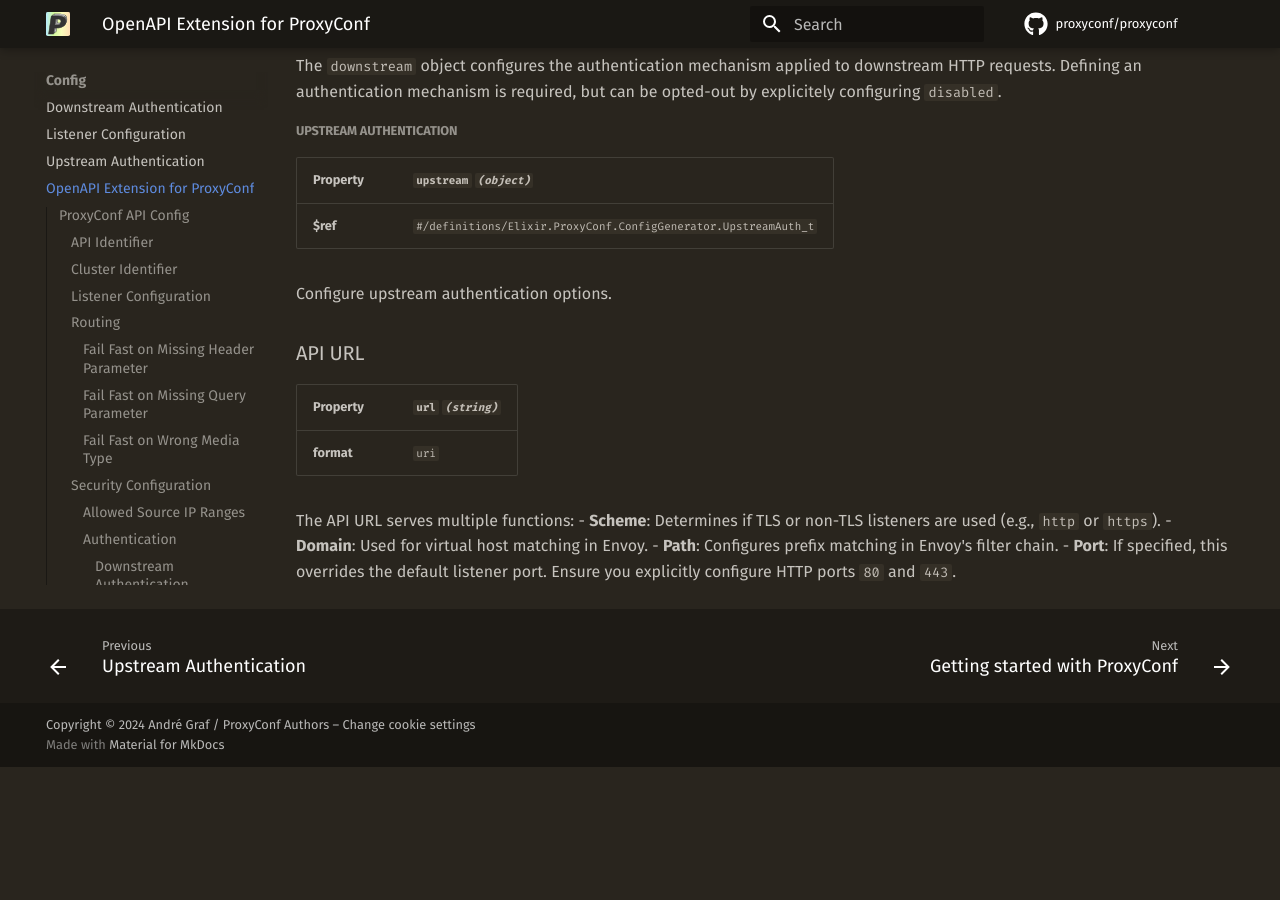
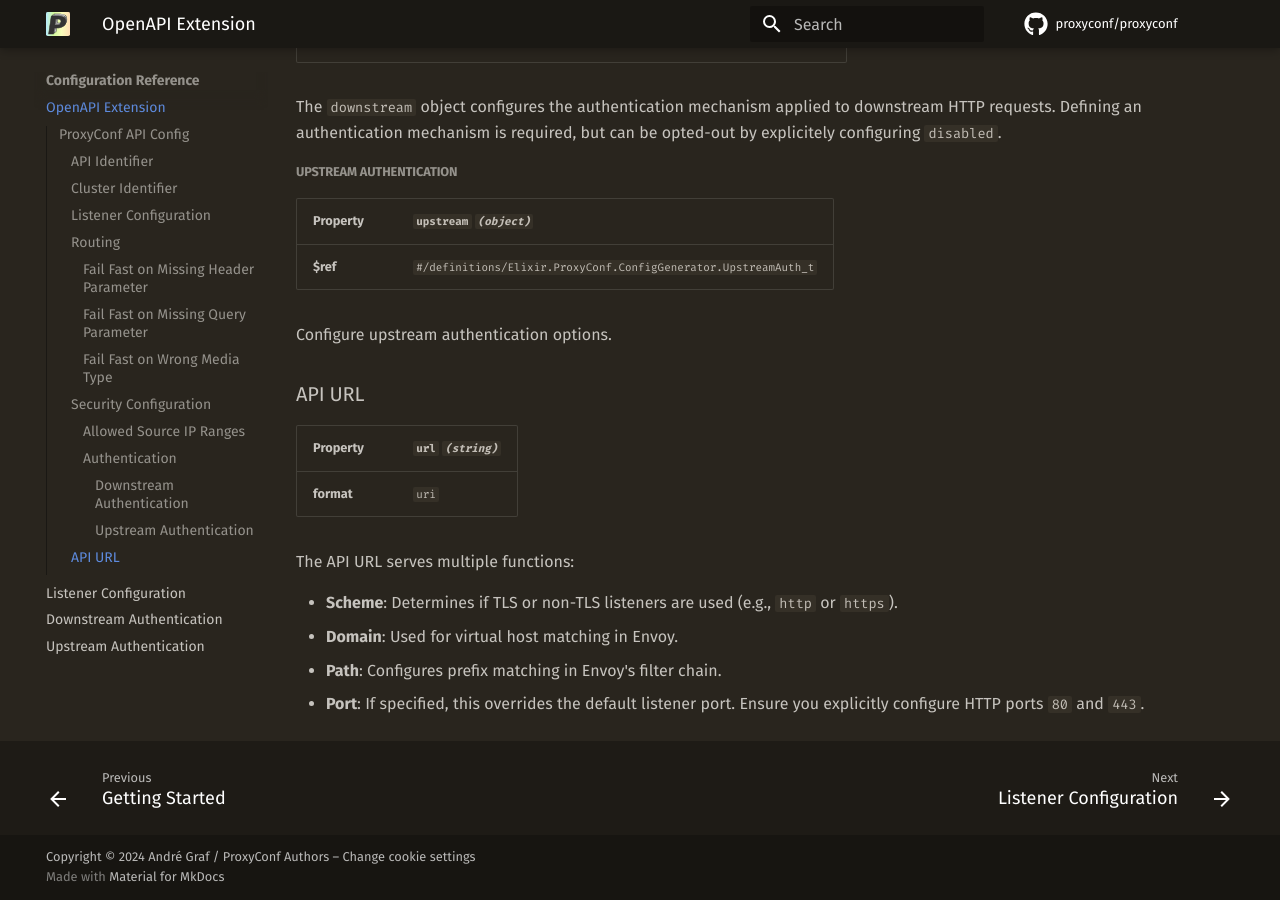
Before and after one commit to proxyconf/proxyconf, an MkDocs documentation site: the page built from docs/config/config.md, in a window 1280 px wide and 900 px high, scrolled down 3872 px. Built offline with MkDocs 1.6.1 and Material for MkDocs 9.7.7, drawn with Linux system fonts in a browser that asks for light colours; plug-ins that fetch from the network failed and are left out; comment, search, counter and statistics services are not loaded; before the commit the page ends 4639 px from its top, so only the background shows below that; some of the changed text lies outside the part shown.

Commit message:
fix docs

```diff
--- a/docs/config/config.md
+++ b/docs/config/config.md
@@ -160,6 +160,7 @@ Configure upstream authentication options.
 | **format** | `uri` |
 
 The API URL serves multiple functions:
+
 - **Scheme**: Determines if TLS or non-TLS listeners are used (e.g., `http` or `https`).
 - **Domain**: Used for virtual host matching in Envoy.
 - **Path**: Configures prefix matching in Envoy's filter chain.
--- a/mkdocs.yml
+++ b/mkdocs.yml
@@ -13,7 +13,14 @@ markdown_extensions:
   - admonition
   - pymdownx.details
   - pymdownx.superfences
-#nav:
+nav:
+  - index.md
+  - Getting Started: get_started/index.md
+  - Configuration Reference:
+    - OpenAPI Extension: config/config.md
+    - Listener Configuration: config/Listener.md
+    - Downstream Authentication: config/DownstreamAuth.md
+    - Upstream Authentication: config/UpstreamAuth.md
 #  - Home: index.md
 #  - Get Started: get_started/index.md
 #  - Configuration: configuration/index.md
@@ -22,6 +29,7 @@ theme:
   logo: assets/logo.svg
   features:
     - navigation.tracking
+    - navigation.path
     - navigation.tabs
     - navigation.footer
     - navigation.prune
```
Also changed, not shown: 3 other files.
